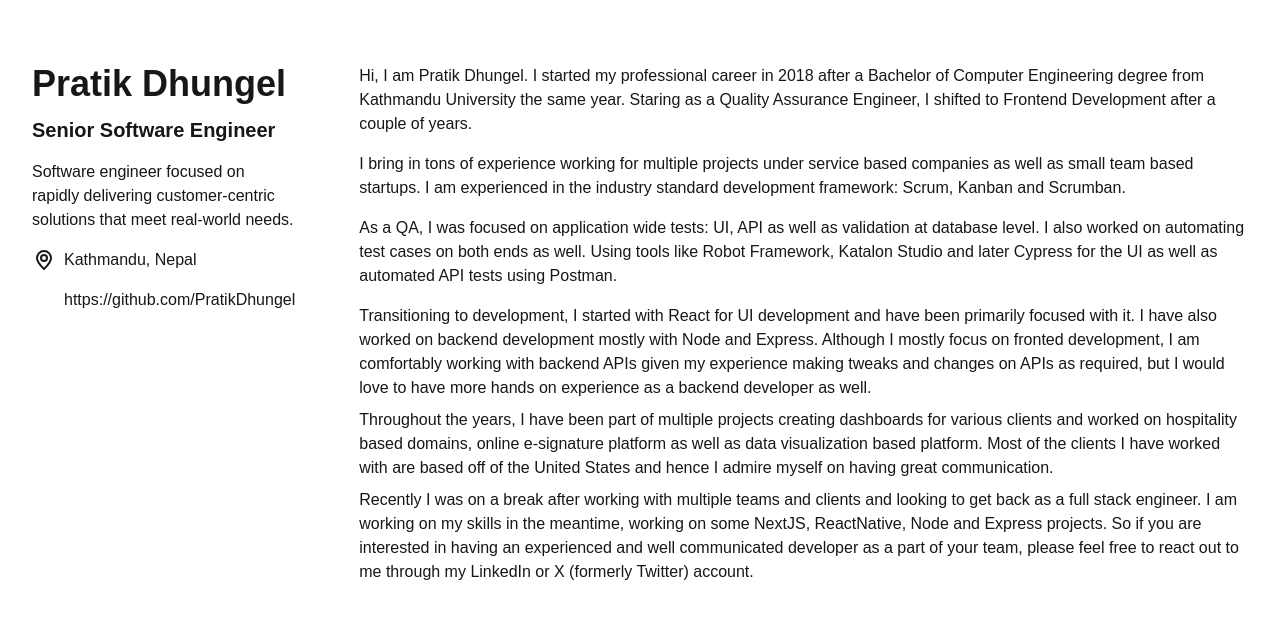
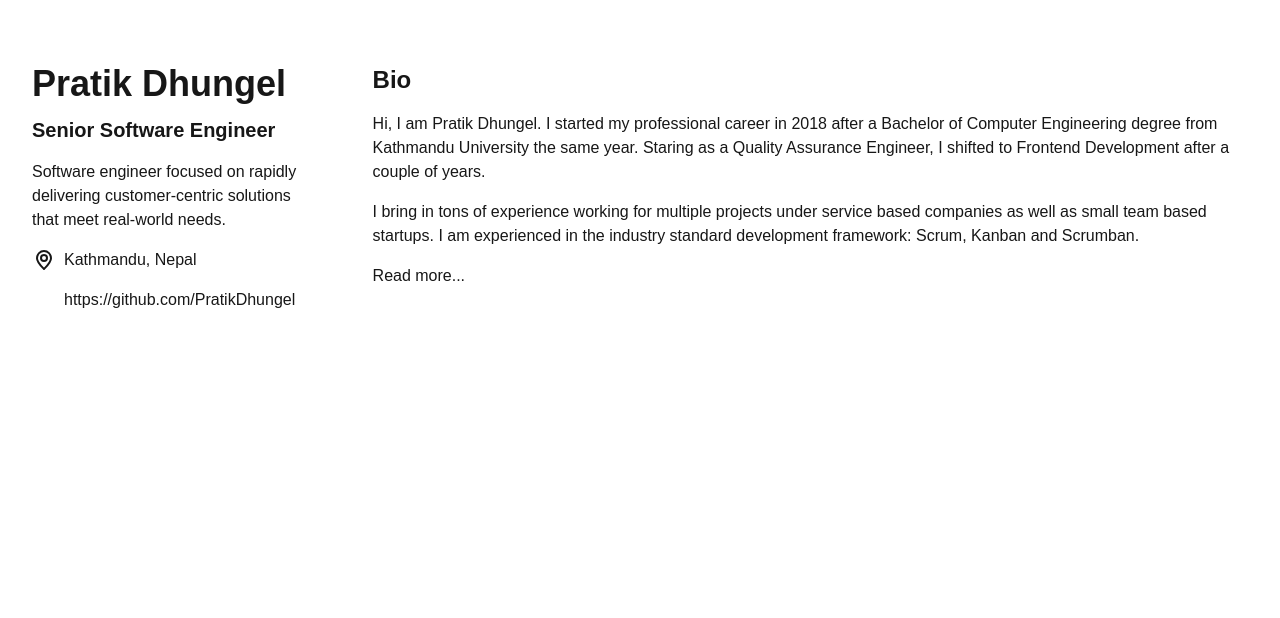
Before and after one commit to PratikDhungel/portfolio, a Next.js app: page / in a window 1280 px wide. Shown: the top 618 px of the page. Built offline with nearby package versions, Linux system fonts and the light colour scheme.

Commit message:
Portfolio: Create new page for detailed bio

```diff
--- a/src/Icons/GitHub.tsx
+++ b/src/Icons/GitHub.tsx
@@ -1,8 +1,8 @@
 const GitHub = ({ className }: { className?: string }) => {
   return (
     <svg viewBox="0 0 24 24" fill="none" xmlns="http://www.w3.org/2000/svg" className={className}>
-      <g id="SVGRepo_bgCarrier" stroke-width="0"></g>
-      <g id="SVGRepo_tracerCarrier" stroke-linecap="round" stroke-linejoin="round"></g>
+      <g id="SVGRepo_bgCarrier" strokeWidth="0"></g>
+      <g id="SVGRepo_tracerCarrier" strokeLinecap="round" strokeLinejoin="round"></g>
       <g id="SVGRepo_iconCarrier">
         {' '}
         <path
--- /dev/null
+++ b/src/app/bio/page.tsx
@@ -0,0 +1,9 @@
+import DetailedProfileDescription from '@/components/DetailedProfileDescription'
+
+export default function Home() {
+  return (
+    <div className="p-16">
+      <DetailedProfileDescription />
+    </div>
+  )
+}
--- a/src/app/page.tsx
+++ b/src/app/page.tsx
@@ -1,3 +1,5 @@
+import Link from 'next/link'
+
 import ProfileHeader from '@/components/ProfileHeader'
 import ProfileDescription from '@/components/ProfileDescription'
 
@@ -6,7 +8,13 @@ export default function Home() {
     <div className="flex overflow-y-auto py-16">
       <ProfileHeader />
 
-      <ProfileDescription />
+      <div className="px-8">
+        <ProfileDescription />
+
+        <Link href="bio" className="hover:underline">
+          Read more...
+        </Link>
+      </div>
     </div>
   )
 }
--- /dev/null
+++ b/src/components/DetailedProfileDescription.tsx
@@ -0,0 +1,39 @@
+import React from 'react'
+import ProfileDescription from './ProfileDescription'
+
+const DetailedProfileDescription = () => {
+  return (
+    <div>
+      <ProfileDescription />
+
+      <p className="mb-4">
+        As a QA, I was focused on application wide tests: UI, API as well as validation at database level. I also worked
+        on automating test cases on both ends as well. Using tools like Robot Framework, Katalon Studio and later
+        Cypress for the UI as well as automated API tests using Postman.
+      </p>
+
+      <p className="mb-2">
+        Transitioning to development, I started with React for UI development and have been primarily focused with it. I
+        have also worked on backend development mostly with Node and Express. Although I mostly focus on fronted
+        development, I am comfortably working with backend APIs given my experience making tweaks and changes on APIs as
+        required, but I would love to have more hands on experience as a backend developer as well.
+      </p>
+      <p className="mb-2"></p>
+
+      <p className="mb-2">
+        Throughout the years, I have been part of multiple projects creating dashboards for various clients and worked
+        on hospitality based domains, online e-signature platform as well as data visualization based platform. Most of
+        the clients I have worked with are based off of the United States and hence I admire myself on having great
+        communication.
+      </p>
+      <p className="mb-2">
+        Recently I was on a break after working with multiple teams and clients and looking to get back as a full stack
+        engineer. I am working on my skills in the meantime, working on some NextJS, ReactNative, Node and Express
+        projects. So if you are interested in having an experienced and well communicated developer as a part of your
+        team, please feel free to react out to me through my LinkedIn or X (formerly Twitter) account.
+      </p>
+    </div>
+  )
+}
+
+export default DetailedProfileDescription
--- a/src/components/ProfileDescription.tsx
+++ b/src/components/ProfileDescription.tsx
@@ -2,7 +2,11 @@ import React from 'react'
 
 const ProfileDescription = () => {
   return (
-    <div className="px-8">
+    <div>
+      <p className="text-2xl mb-4">
+        <strong>Bio</strong>
+      </p>
+
       <p className="mb-4">
         Hi, I am Pratik Dhungel. I started my professional career in 2018 after a Bachelor of Computer Engineering
         degree from Kathmandu University the same year. Staring as a Quality Assurance Engineer, I shifted to Frontend
@@ -13,33 +17,6 @@ const ProfileDescription = () => {
         I bring in tons of experience working for multiple projects under service based companies as well as small team
         based startups. I am experienced in the industry standard development framework: Scrum, Kanban and Scrumban.
       </p>
-
-      <p className="mb-4">
-        As a QA, I was focused on application wide tests: UI, API as well as validation at database level. I also worked
-        on automating test cases on both ends as well. Using tools like Robot Framework, Katalon Studio and later
-        Cypress for the UI as well as automated API tests using Postman.
-      </p>
-
-      <p className="mb-2">
-        Transitioning to development, I started with React for UI development and have been primarily focused with it. I
-        have also worked on backend development mostly with Node and Express. Although I mostly focus on fronted
-        development, I am comfortably working with backend APIs given my experience making tweaks and changes on APIs as
-        required, but I would love to have more hands on experience as a backend developer as well.
-      </p>
-      <p className="mb-2"></p>
-
-      <p className="mb-2">
-        Throughout the years, I have been part of multiple projects creating dashboards for various clients and worked
-        on hospitality based domains, online e-signature platform as well as data visualization based platform. Most of
-        the clients I have worked with are based off of the United States and hence I admire myself on having great
-        communication.
-      </p>
-      <p className="mb-2">
-        Recently I was on a break after working with multiple teams and clients and looking to get back as a full stack
-        engineer. I am working on my skills in the meantime, working on some NextJS, ReactNative, Node and Express
-        projects. So if you are interested in having an experienced and well communicated developer as a part of your
-        team, please feel free to react out to me through my LinkedIn or X (formerly Twitter) account.
-      </p>
     </div>
   )
 }
```
